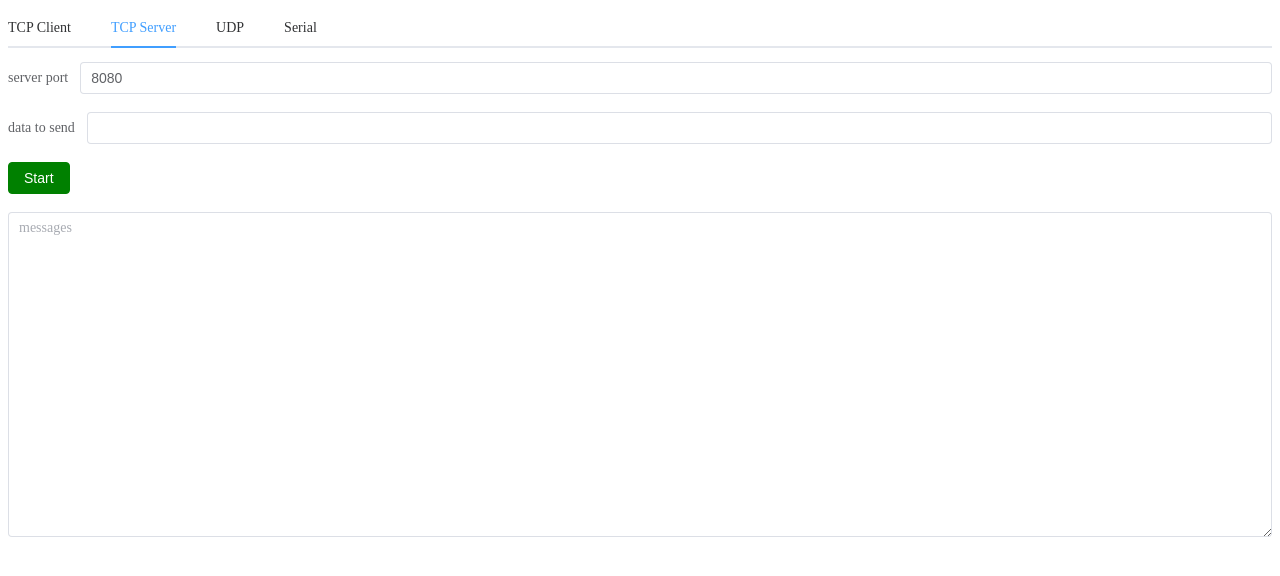
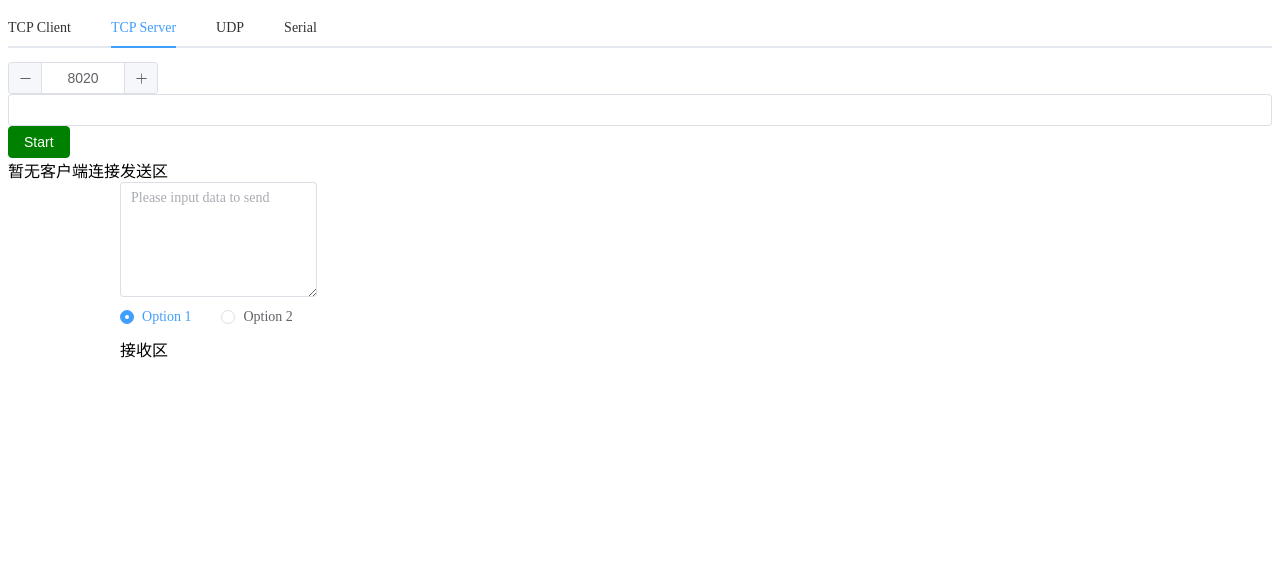
Before and after one commit to joey-wang97/socket-tool, a Vue app: page / in a window 1280 px wide. Both pictures are taken after a click on the tab "TCP Server". Shown: the top 576 px of the page. Built offline with nearby package versions, Linux system fonts and the light colour scheme.

Commit message:
update tcp server view

```diff
--- a/package.json
+++ b/package.json
@@ -16,7 +16,6 @@
     "@serialport/bindings-cpp": "^10.7.0",
     "core-js": "^3.8.3",
     "element-plus": "^2.2.10",
-    "rebuild": "^0.1.2",
     "serialport": "^10.4.0",
     "vue": "^3.2.13"
   },
--- /dev/null
+++ b/src/assets/common.less
@@ -0,0 +1,17 @@
+.flex-row {
+    display: flex;
+    flex-direction: row;
+
+    .auto-width{
+        flex-grow: 1;
+    }
+}
+
+.flex-column {
+    display: flex;
+    flex-direction: column;
+
+    .auto-height{
+        flex-grow: 1;
+    }
+}
--- a/src/main.js
+++ b/src/main.js
@@ -2,5 +2,6 @@ import { createApp } from 'vue'
 import App from './App.vue'
 import ElementPlus from 'element-plus'
 import 'element-plus/dist/index.css'
+import '@/assets/common.less'
 
 createApp(App).use(ElementPlus).mount('#app')
--- a/src/views/TcpServerView.vue
+++ b/src/views/TcpServerView.vue
@@ -1,78 +1,140 @@
 <template>
   <div>
-    <el-form :model="form">
-      <el-form-item label="server port">
-        <el-input v-model="form.serverPort" />
-      </el-form-item>
-      <el-form-item label="data to send">
-        <el-input v-model="form.data" />
-      </el-form-item>
-      <el-form-item>
-        <el-button @click="startServer" color="green">Start</el-button>
-      </el-form-item>
-    </el-form>
-    <div></div>
-    <el-input
-      v-model="messages"
-      :rows="15"
-      type="textarea"
-      placeholder="messages"
-    />
+    <el-input-number v-model="serverPort" :min="0" :max="65535" />
+    <el-input v-model="data" />
+    <el-button @click="startServer" color="green">Start</el-button>
+    <div class="flex-row">
+      <div>
+        <div v-for="(client, index) in clients" :key="index">
+          <div>{{ client.ip }}:{{ client.port }}</div>
+          <!-- 连接时间 -->
+          <div>{{ client.connectTime }}</div>
+        </div>
+        <div v-if="!clients.length">暂无客户端连接</div>
+      </div>
+      <!-- 消息区域 -->
+      <div>
+        <!-- 发送区 -->
+        <div>发送区</div>
+        <el-input v-model="sendData" :rows="5" type="textarea" placeholder="Please input data to send" />
+        <div>
+          <el-radio-group v-model="sendType" class="ml-4">
+            <el-radio label="1" size="large">Option 1</el-radio>
+            <el-radio label="2" size="large">Option 2</el-radio>
+          </el-radio-group>
+        </div>
+        <div>接收区</div>
+        <div>
+          <div v-for="(msg, index) in currClient.messages" :key="index">
+            {{ msg.type }} {{ msg.data }} {{ msg.time }}
+          </div>
+        </div>
+      </div>
+    </div>
   </div>
 </template>
 
 <script setup>
 import { reactive, ref } from "vue";
 import net from "net";
-import { ElMessage } from "element-plus";
+import { ElMessage, ElMessageBox } from "element-plus";
 
-const form = reactive({ serverIp: "localhost", serverPort: 8080 });
-const messages = ref("");
+const serverPort = ref(8020);
 let server = null;
+let serverStarted = false;
 // 客户端列表
-let clients = [];
+const clients = reactive([]);
+const sendData = ref('');
+const sendType = ref('1');
+const currClient = reactive({});
 
 const startServer = () => {
-  server = net.createServer((connection) => {
+  // 有新连接时，进入回调
+  server = net.createServer();
+  server.on('connection', (connection) => {
+    console.info('new client');
     ElMessage({
-      message: "new client",
+      message: "新的连接",
       type: "success",
     });
-    addMessage({ content: "new client" });
+    // https://nodejs.org/api/net.html#socketaddress
+    let address = connection.address();
+    clients.push({
+      ip: address.ip,
+      family: address.family,
+      address: address.address,
+      messages: []
+    });
+    // 不设置编码默认为Buffer接收
+    // https://nodejs.org/api/stream.html#readablesetencodingencoding
+    // connection.setEncoding('')
+    connection.on('close', () => {
+      clients.messages.push({
+        data: 'client closed',
+        time: new Date(),
+        type: 'close'
+      })
+    })
+    connection.on('error', (e) => {
+      clients.messages.push({
+        data: 'client error:' + e,
+        time: new Date(),
+        type: 'error'
+      })
+    })
+    connection.on('data', (data) => {
+      clients.messages.push({
+        data: data,
+        time: new Date(),
+        type: 'data'
+      })
+    })
   });
-  server.on("error", (err) => {
-    throw err;
+  server.on("error", (e) => {
+    console.error(e);
+    if (e.code === 'EADDRINUSE') {
+      ElMessage({
+        message: "端口被占用",
+        type: "error",
+      });
+      return;
+    }
+
+    ElMessageBox.alert(e, '错误', {
+      confirmButtonText: 'OK'
+    })
   });
-  server.listen(form.serverPort, () => {
+  server.listen(serverPort.value, () => {
+    serverStarted = true;
     ElMessage({
-      message: "server started",
+      message: "启动成功",
       type: "success",
     });
-    addMessage("server bound");
+    addMessage(`TCP Server启动成功, 端口:${serverPort.value}`);
   });
 };
 
-const send = () => {
-  if (client == null) {
-    ElMessage({
-      message: "please connect server first",
-      type: "warning",
-    });
-    return;
-  }
-  if (!form.data) {
-    ElMessage({
-      message: "please input some content to send",
-      type: "warning",
-    });
-    return;
-  }
-  client.write(form.data);
-  ElMessage({
-    message: "send data success",
-    type: "success",
-  });
-};
+// const send = () => {
+//   if (client == null) {
+//     ElMessage({
+//       message: "请先启动服务",
+//       type: "warning",
+//     });
+//     return;
+//   }
+//   if (!form.data) {
+//     ElMessage({
+//       message: "请输入要发送的内容",
+//       type: "warning",
+//     });
+//     return;
+//   }
+//   client.write(form.data);
+//   ElMessage({
+//     message: "send data success",
+//     type: "success",
+//   });
+// };
 
 const addMessage = ({ content, type }) => {
   console.debug(content);
@@ -80,5 +142,4 @@ const addMessage = ({ content, type }) => {
 };
 </script>
 
-<style>
-</style>
+<style></style>
--- a/src/views/TcpView.vue
+++ b/src/views/TcpView.vue
@@ -2,20 +2,20 @@
   <div>
     <el-form :model="form">
       <el-row>
-        <el-form-item label="server ip">
+        <el-form-item label="服务端地址">
           <el-input v-model="form.serverIp" />
         </el-form-item>
-        <el-form-item label="server port">
-          <el-input v-model="form.serverPort" />
+        <el-form-item label="端口">
+          <el-input-number v-model="form.serverPort" :min="0" :max="65535" />
         </el-form-item>
       </el-row>
-      <el-form-item label="local port">
-        <el-input v-model="form.localPort" />
+      <el-form-item label="本地端口">
+        <el-input-number v-model="form.localPort" :min="0" :max="65535" />
       </el-form-item>
-      <el-form-item label="data to send">
+      <el-form-item label="发送区数据">
         <el-input v-model="form.data" />
       </el-form-item>
-      <el-form-item label="data type">
+      <el-form-item label="数据类型">
         <el-radio-group v-model="form.dataType">
           <el-radio label="string">string</el-radio>
           <el-radio label="hex">Hex</el-radio>
@@ -27,6 +27,7 @@
         <el-button @click="send" color="blue">Send</el-button>
       </el-form-item>
     </el-form>
+    <div>接收区数据</div>
     <el-input v-model="messages" :rows="15" type="textarea" placeholder="messages" />
   </div>
 </template>
@@ -41,25 +42,25 @@ const messages = ref("");
 let socket = null;
 
 const connect = () => {
-  try {
-    socket = net.connect(parseInt(form.serverPort), form.serverIp);
-  } catch (e) {
+  socket = net.connect(parseInt(form.serverPort), form.serverIp);
+  socket.on('connect', () => {
+    ElMessage({
+      message: "connect success",
+      type: "success",
+    });
+    messages.value =
+      messages.value + `connect to ${form.serverIp}:${form.serverPort} success`;
+  });
+  socket.on('error', (e) => {
     console.error(e);
     ElMessage({
-      message: "连接失败" + e,
+      message: "连接失败:" + e,
       type: "error",
     });
-    return;
-  }
+  });
 
-  ElMessage({
-    message: "connect success",
-    type: "success",
-  });
-  messages.value =
-    messages.value + `connect to ${form.serverIp}:${form.serverPort} success`;
   socket.on("data", (data) => {
-    console.log("on data", data);
+    // console.log("on data", data);
     messages.value = messages.value + `\n${data}`;
   });
   socket.on("end", () => {
@@ -101,5 +102,4 @@ const send = () => {
 </script>
 
 <style>
-.class1 {}
 </style>
```
Also changed, not shown: src/App.vue (+4 -5 lines).
